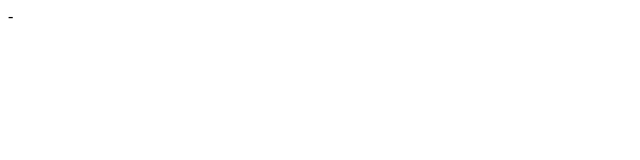
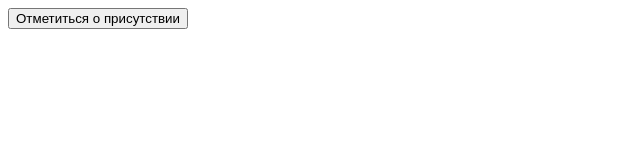
Before and after one commit to Kirill-Filonchuk/comandProjectCafe, a plain HTML site: page index.html in a window 1280 px wide. Shown: the whole page, without its empty margins (0-640 px from the left). Drawn offline with Linux system fonts and the light colour scheme.

Commit message:
added class Render and User

```diff
--- a/index.js
+++ b/index.js
@@ -1 +1,2 @@
-import "./js/cafeClass.js";
+// import "./js/cafeClass.js";
+import "./js/users/serviceUser.js";
--- a/js/cafeClass.js
+++ b/js/cafeClass.js
@@ -108,6 +108,7 @@ class Cafe {
         // console.log(nameStr);
     }
 
+    // Task 6
     getCheck (tableId) {
         const table = this.findTable(tableId);
         if (table.preparing.some((dish)=>!dish.isCooked)) {
@@ -134,6 +135,9 @@ class Cafe {
     },'')+`СТОИМОСТЬ ЗАКАЗА: ${table.currentCheck}грн\nЧАЕВЫЕ: ${table.tips}грн\nИТОГО: ${table.totalCheck}грн`
     }
 
+    // Task 7
+
+    //
 
 
 }
--- /dev/null
+++ b/js/classRender.js
@@ -0,0 +1,29 @@
+export default class Render {
+    static refs = {
+        body: document.body,
+        servicePanel: document.createElement("section")
+    }
+
+    get refs() {
+        return Render.refs;
+    }
+
+    getElementWithMarkup(parentNode, markup, position = "beforeend") {
+        parentNode.insertAdjacentHTML(position, markup);
+    }
+
+    getElementWithNode(parentNode, childNode, position = "beforeend") {
+        parentNode.insertAdjacentElement(position, childNode);
+    }
+
+    createElementWithOptions(tagName, options = {}) {
+        const element = document.createElement(tagName);
+        for (let optionKey in options) {
+            if (optionKey === "textContent") {
+                element[optionKey] = options[optionKey];
+            }
+            element.setAttribute(optionKey, options[optionKey]);
+        }
+        return element;
+    }
+}
--- /dev/null
+++ b/js/users/serviceUser.js
@@ -0,0 +1,23 @@
+import Render from '../classRender.js';
+
+const render = new Render();
+
+const checkInBtn = render.createElementWithOptions("button", {
+    textContent: "Отметиться о присутствии",
+    type: "button",
+})
+
+render.refs.body.append(render.refs.servicePanel);
+render.refs.servicePanel.append(checkInBtn);
+
+function handleCheck() {
+    if (this.dataset.flag !== "true") {
+        this.style = "background-color: green";
+        this.dataset.flag = "true";
+        return;
+    }
+    this.dataset.flag = "false";
+    this.style = "";
+}
+
+checkInBtn.addEventListener("click", handleCheck);
```
Also changed, not shown: index.html (+0 -1 lines).
